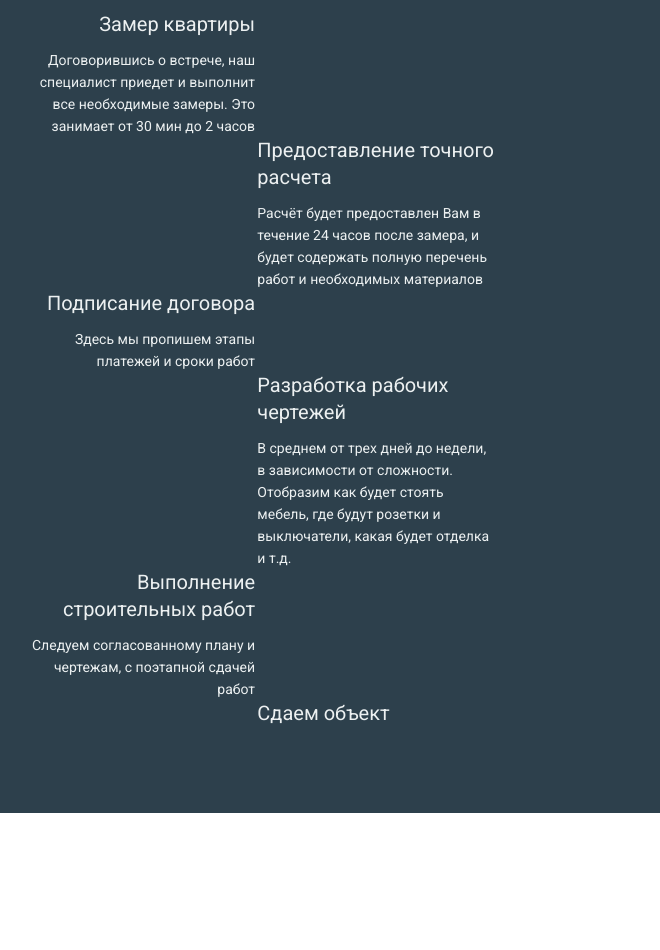
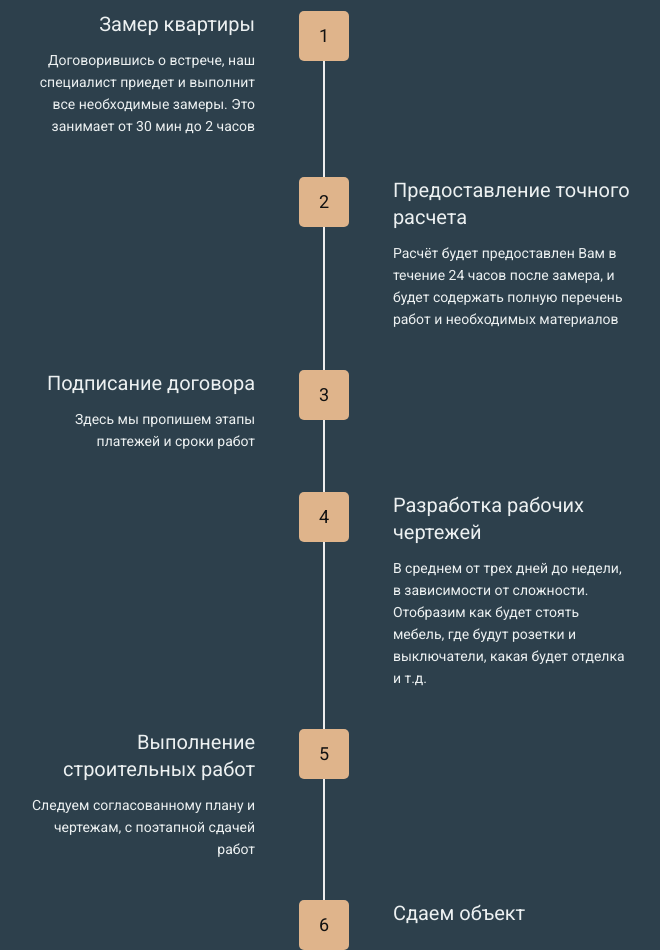
Before and after one commit to Amedveddev/RemStroy, a website: page index.html in a window 1280 px wide. Shown: the part 3160-4110 px from the top of the page, without its empty margins (316-976 px from the left). Before the commit the page ends 3973 px from the top, so only its background shows below. Drawn offline with nearby package versions, Linux system fonts and the light colour scheme; files that its build step writes are made by us from their sources.

Commit message:
Section timeline finished

```diff
--- a/src/less/style.less
+++ b/src/less/style.less
@@ -442,15 +442,78 @@ h3 {
         }
 
         &-article {
+            position: relative;
             .col();
             .size(7);
+
+            &:not(:last-child) {
+                margin-bottom: 40px;
+
+                &::before {
+                    height: calc(100% + 40px);
+
+                }
+            }
+
+            &::before {
+                content: "";
+                position: absolute;
+                top: 0;
+                left: 50%;
+                margin-left: -1px;
+                width: 2px;
+                background: #EDEDED;
+            }
+
+            &::after {
+                content: "";
+                top: 0;
+                left: 50%;
+                margin-left: -25px;
+                position: absolute;
+                width: 50px;
+                height: 50px;
+                background: #DFB48B;
+                border-radius: 5px;
+                text-align: center;
+                font-size: 18px;
+                line-height: 50px;
+                text-align: center;
+                color: #111111;
+            }
+
+            &:nth-child(1)::after {
+                content: "1";
+            }
+
+            &:nth-child(2)::after {
+                content: "2";
+            }
+
+            &:nth-child(3)::after {
+                content: "3";
+            }
+
+            &:nth-child(4)::after {
+                content: "4";
+            }
+
+            &:nth-child(5)::after {
+                content: "5";
+            }
+
+            &:nth-child(6)::after {
+                content: "6";
+            }
 
             &:nth-child(odd) {
                 text-align: right;
             }
 
             &:nth-child(even) {
-                margin-left: auto;
+                div {
+                    margin-left: auto;
+                }
             }
 
             &-item {
```
